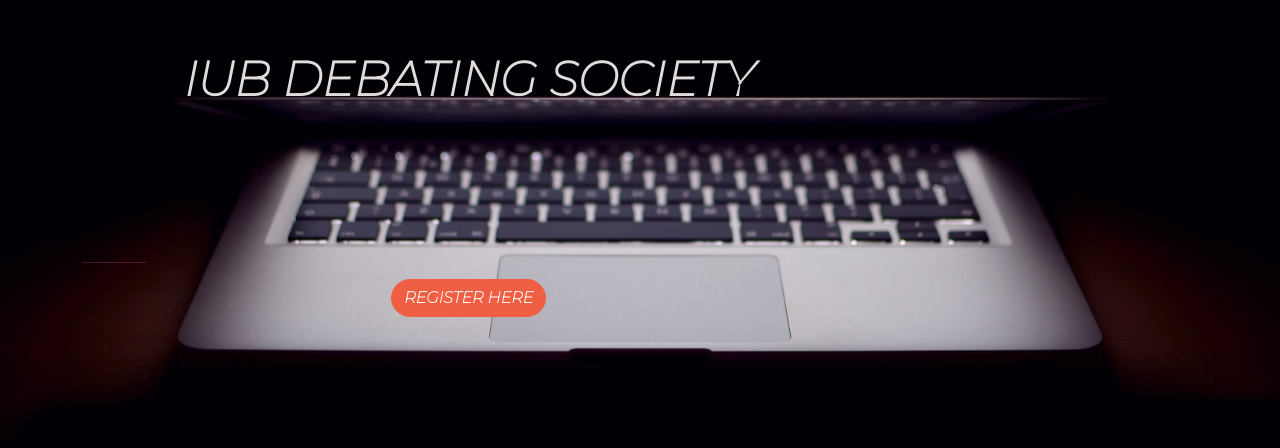
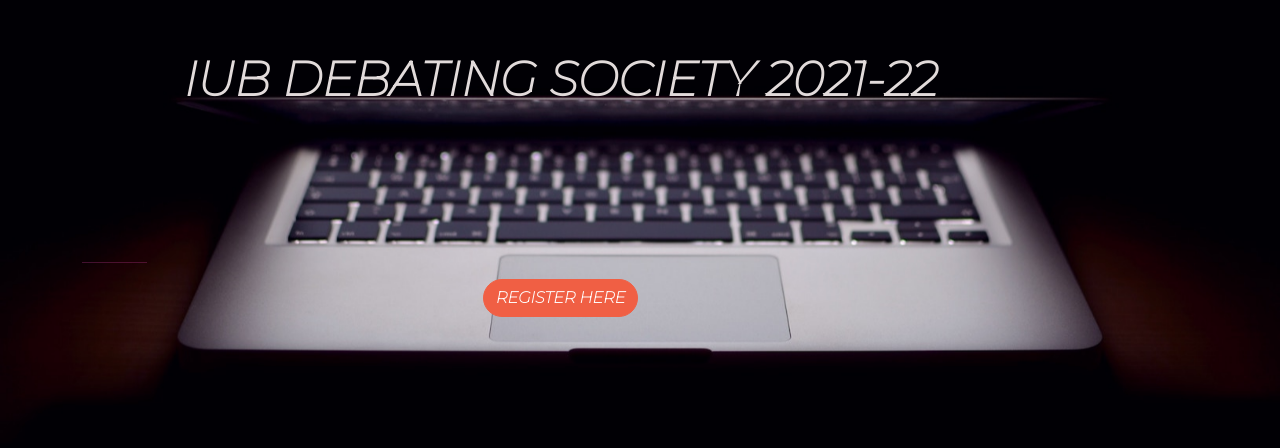
Before and after one commit to Mujtaba-Qureshii/background-generator, a plain HTML site: page index.html in a window 1280 px wide. Shown: the part 216-664 px from the top of the page. Drawn offline with nearby package versions, Linux system fonts and the light colour scheme.

```diff
--- a/index.html
+++ b/index.html
@@ -21,7 +21,7 @@
 	<div class= "container d-flex  align-items-center h-100">
 		<div class="row">
 			<header class="text-center col-12">
-				<h1 class="text-uppercase"><strong>IUB DEBATING SOCIETY</strong> </h1>
+				<h1 class="text-uppercase"><strong>IUB DEBATING SOCIETY 2021-22</strong> </h1>
 			</header>
 			<div class="buffer"></div>
 			 <section class="text-center col-12">
```
